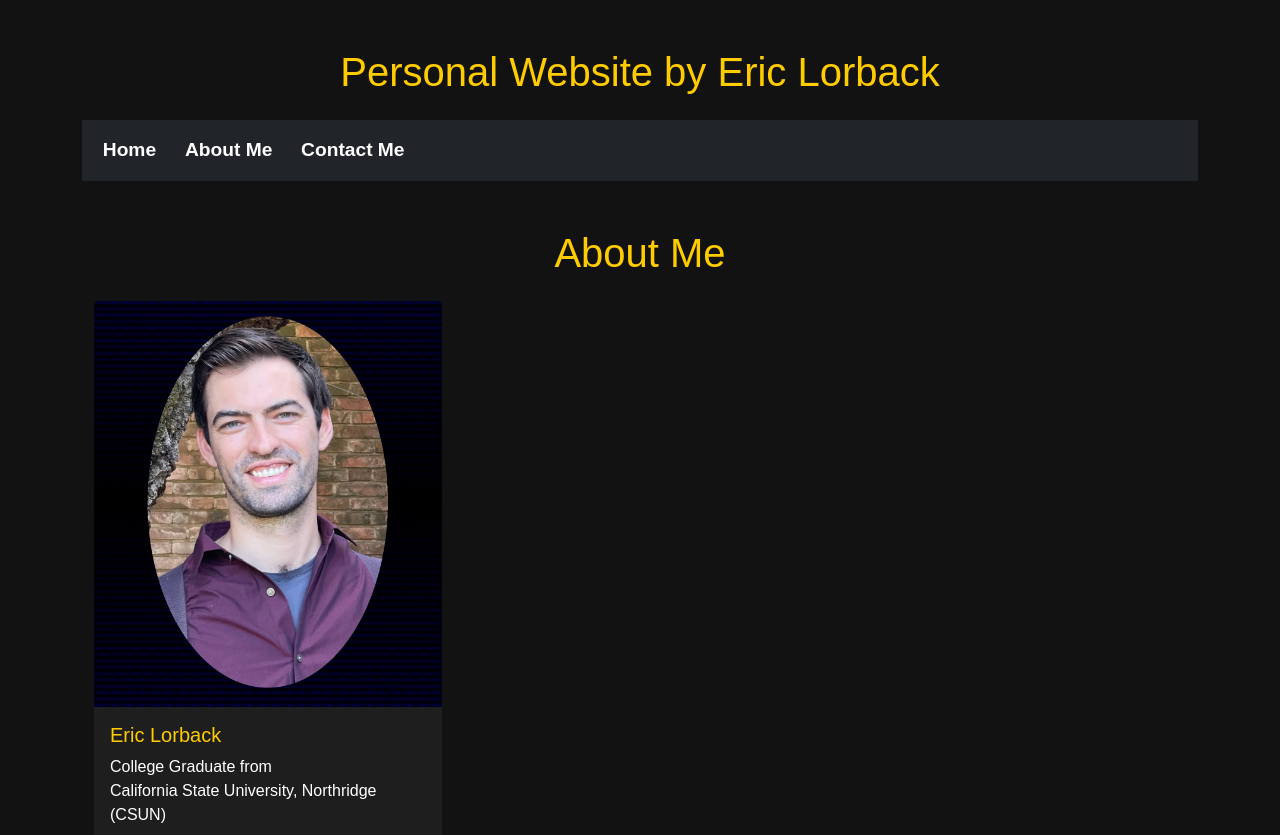
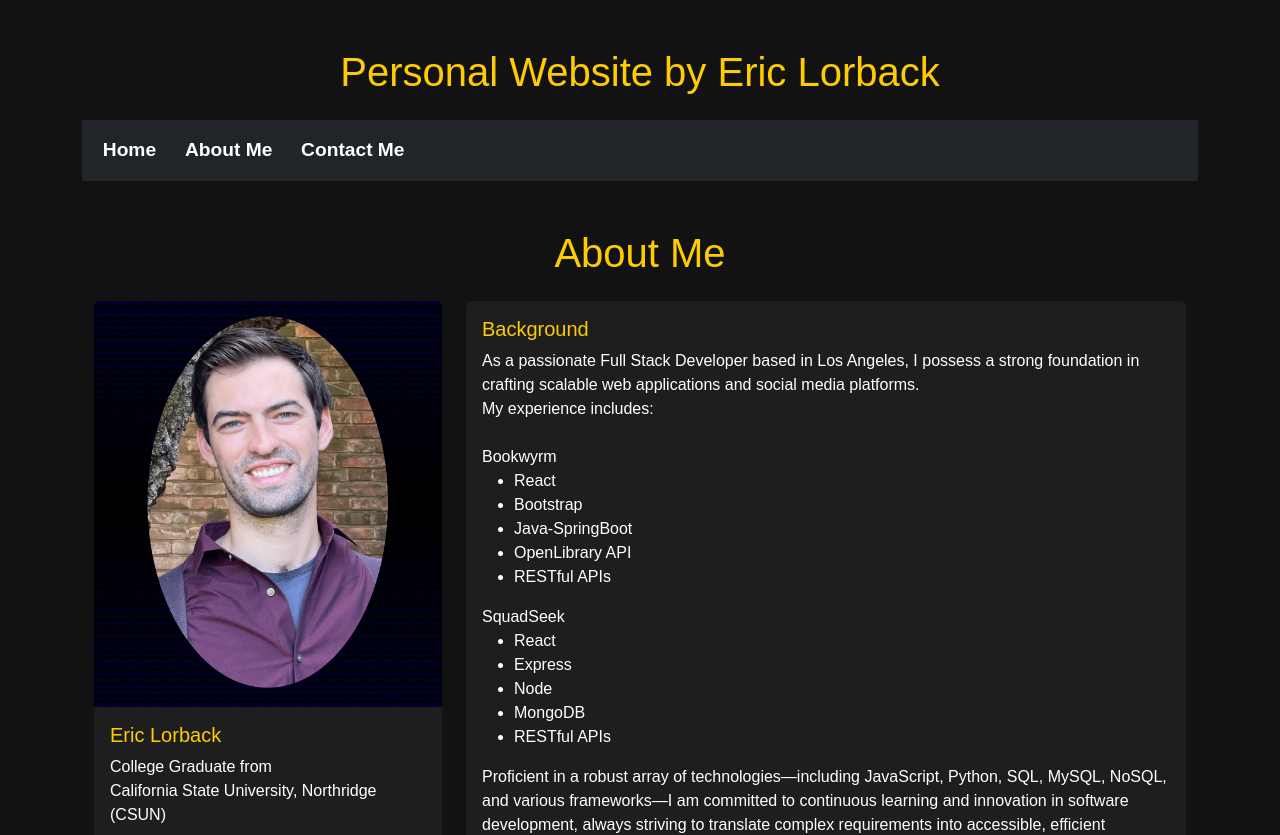
Before and after one commit to elorback/elorback, a React (Create React App) app in the folder personal-website/: page /about in a window 1280 px wide. Shown: the top 835 px of the page. Built offline with nearby package versions, Linux system fonts and the light colour scheme.

Commit message:
test done reverting to previous

```diff
--- a/personal-website/src/components/About.js
+++ b/personal-website/src/components/About.js
@@ -34,7 +34,7 @@ export default function About() {
             </Card.Body>
           </Card>
         </Col>
-        <Col md={8} hidden>
+        <Col md={8}>
           <Card>
             <Card.Body>
               <Card.Title>Background</Card.Title>
```
